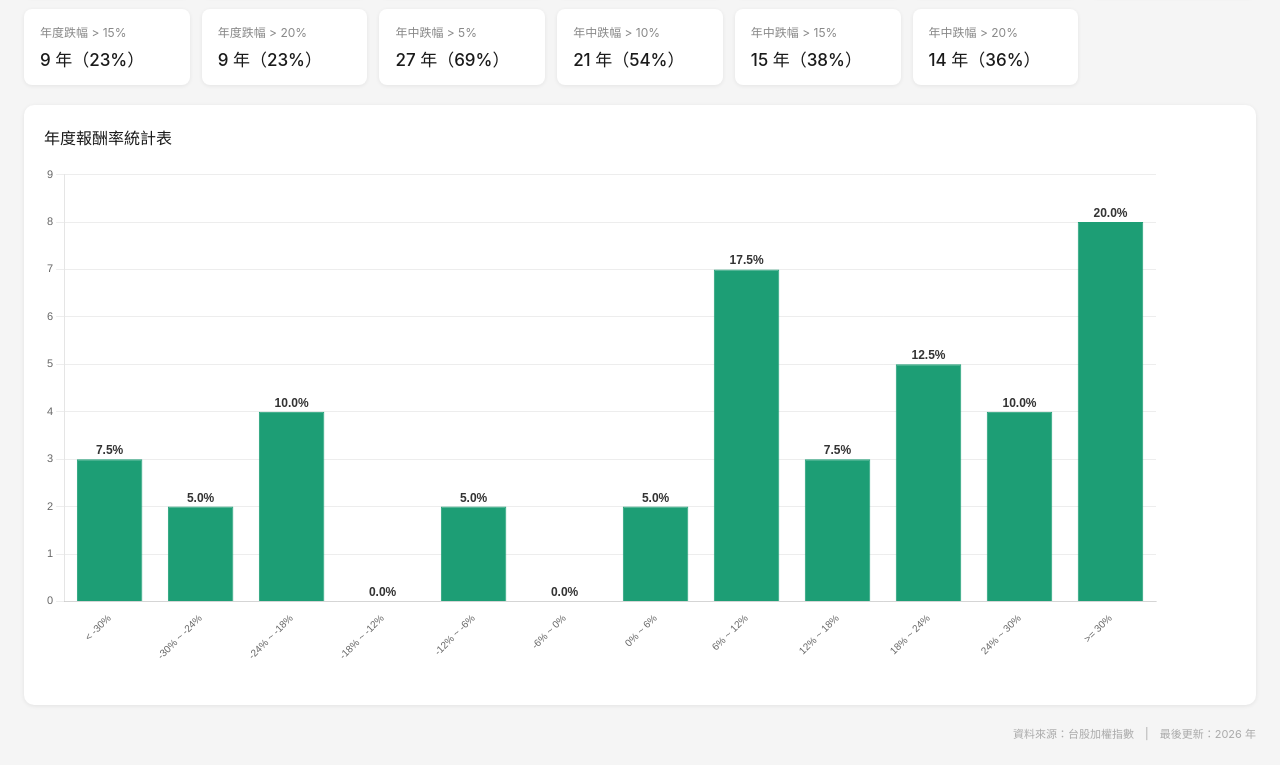
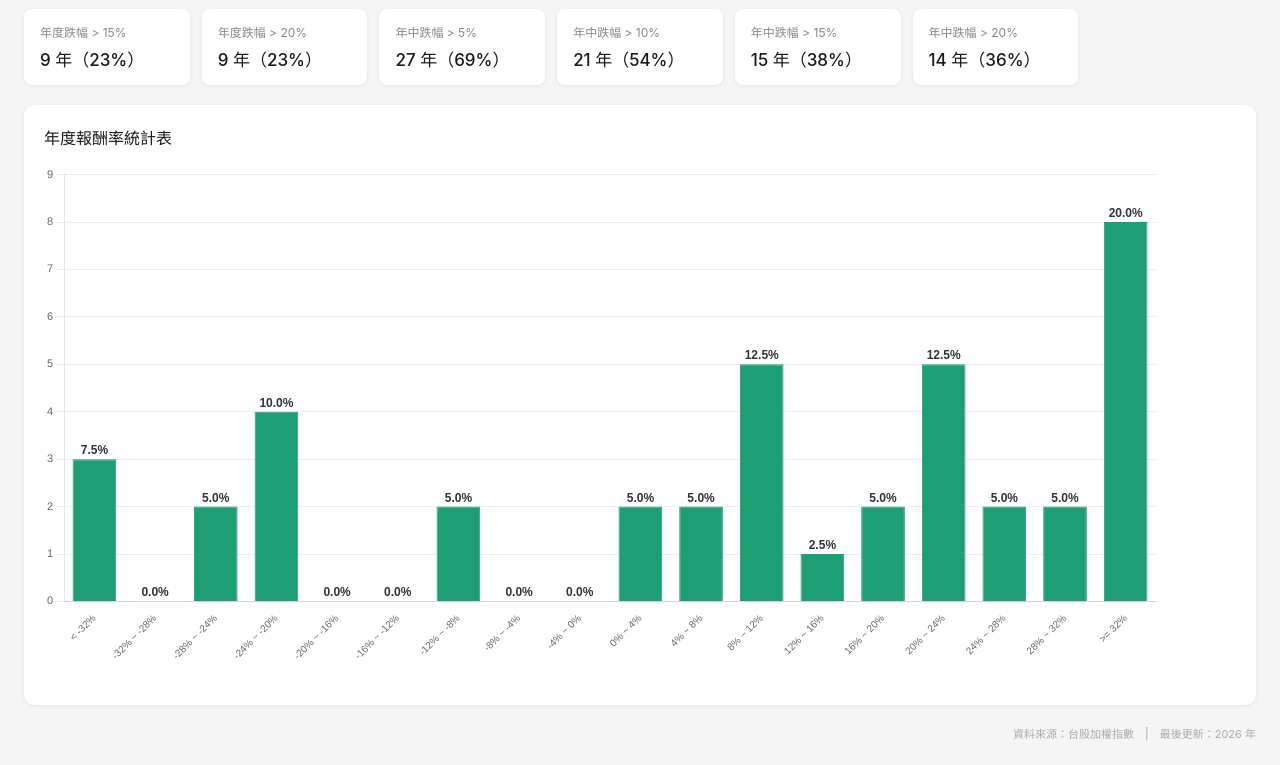
Before and after one commit to alvin5468/stock_info, a plain HTML site: page index.html in a window 1280 px wide. Shown: the part 759-1524 px from the top of the page. Drawn offline with nearby package versions, Linux system fonts and the light colour scheme.

Commit message:
refine char step from 6% to 4%

```diff
--- a/index.html
+++ b/index.html
@@ -303,7 +303,7 @@ function updateChart() {
   `).join('');
 
   // 年度報酬率統計表
-  const bins = [-Infinity, -30, -24, -18, -12, -6, 0, 6, 12, 18, 24, 30, Infinity];
+  const bins = [-Infinity, -32, -28, -24, -20, -16, -12, -8, -4, 0, 4, 8, 12, 16, 20, 24, 28, 32, Infinity];
   const counts = new Array(bins.length - 1).fill(0);
   rows.forEach(r => {
     for (let i = 0; i < bins.length - 1; i++) {
@@ -317,8 +317,8 @@ function updateChart() {
   const percentages = counts.map(c => total > 0 ? ((c / total) * 100).toFixed(1) : '0.0');
 
   const labels = counts.map((_, i) => {
-    if (i === 0) return '< -30%';
-    else if (i === counts.length - 1) return '>= 30%';
+    if (i === 0) return '< -32%';
+    else if (i === counts.length - 1) return '>= 32%';
     else return `${bins[i]}% ~ ${bins[i + 1]}%`;
   });
 
```
Also changed, not shown: 1 other file.
